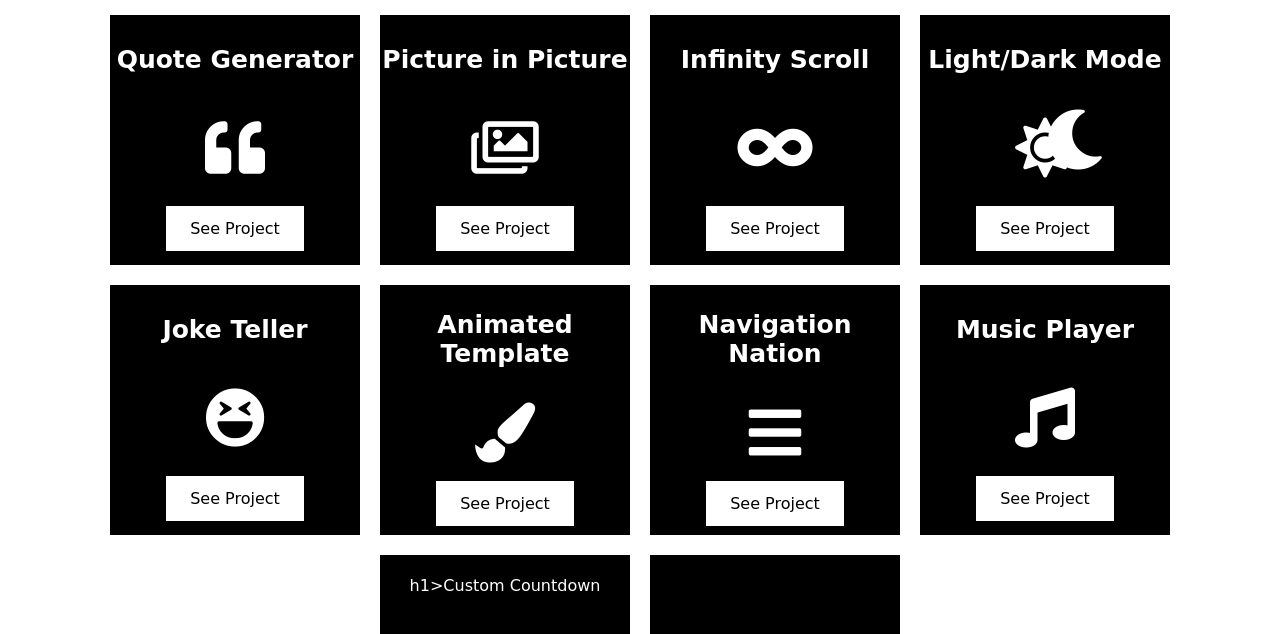
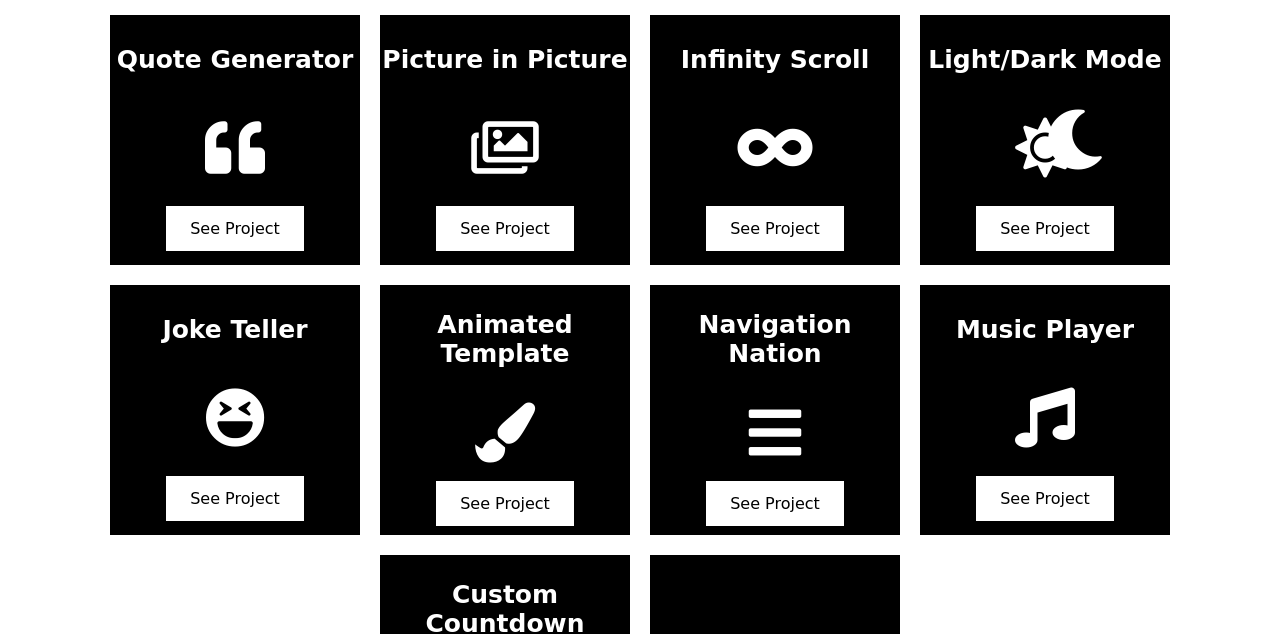
Before and after one commit to JunaidQureshi05/20-javascript_projects_2.0, a plain HTML site: page index.html in a window 1280 px wide. Shown: the part 147-781 px from the top of the page. Drawn offline with Linux system fonts and the light colour scheme; a web font is replaced by a local one.

Commit message:
fix typo

```diff
--- a/index.html
+++ b/index.html
@@ -96,7 +96,7 @@
         >
       </div>
       <div id="box">
-      h1>Custom Countdown</h1>
+      <h1>Custom Countdown</h1>
        <i class="far fa-calendar-alt"></i>
         <a href="https://junaidqureshi05.github.io/custom-countdown/" target="_blank"
           >See Project</a
```
